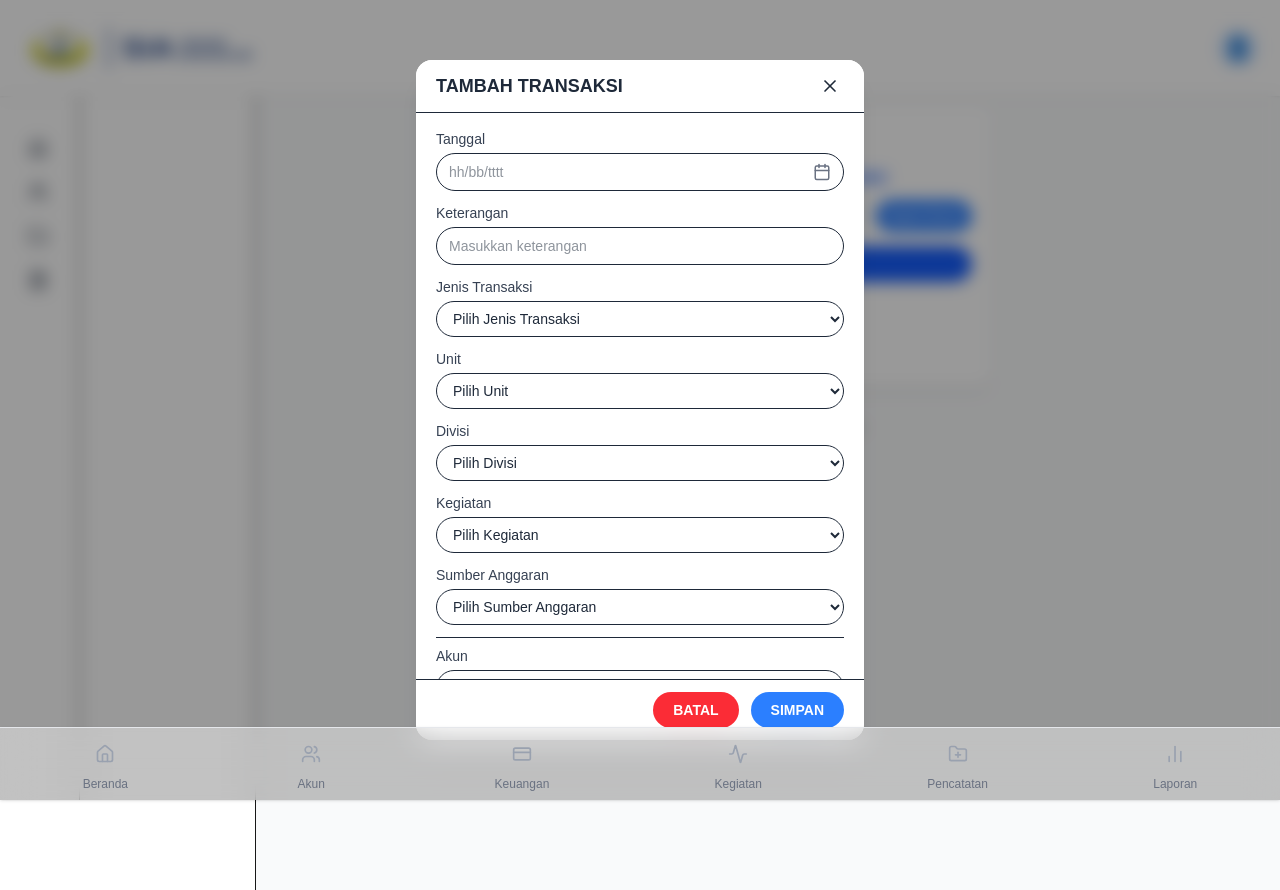
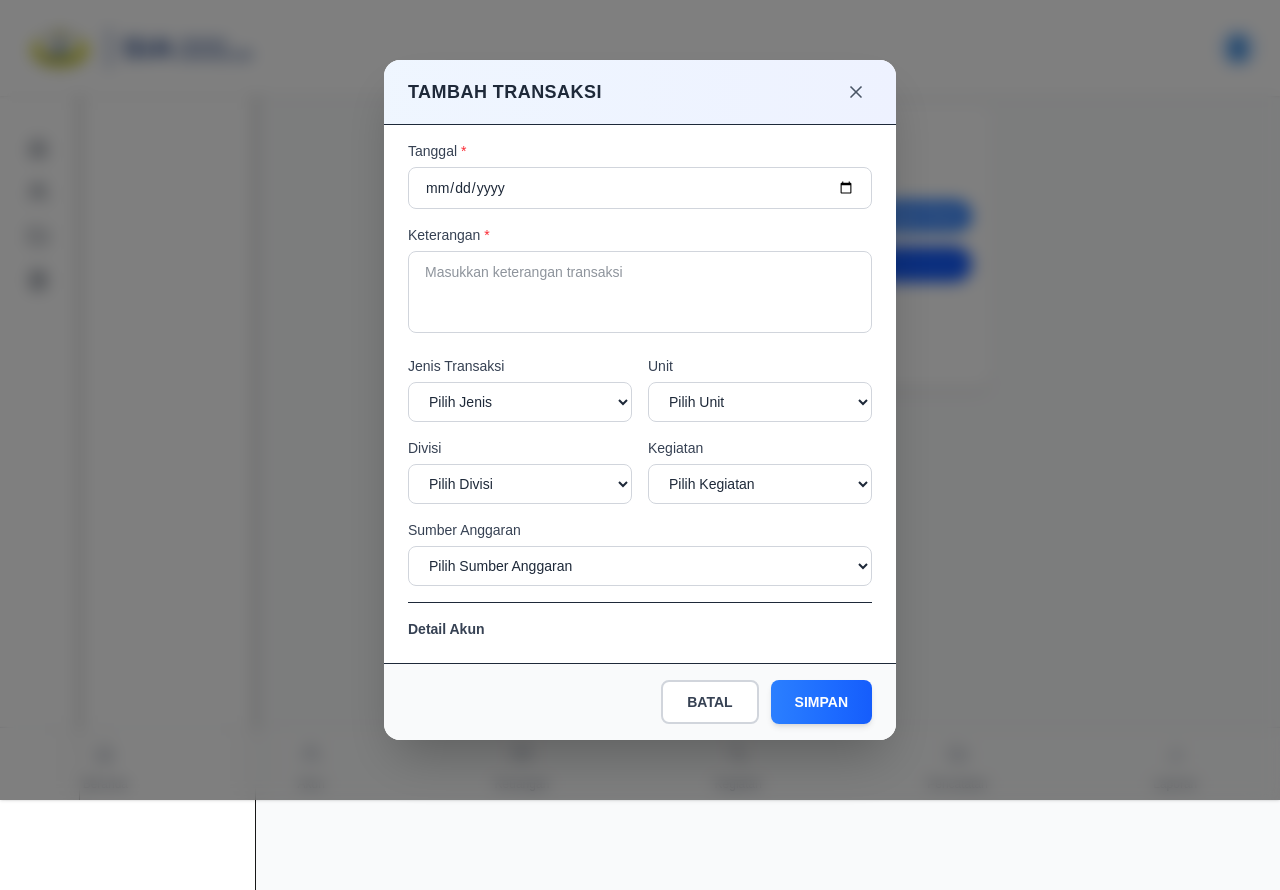
Before and after one commit to BijiKacang13/PBLPAGI3B1, a Next.js app in the folder frontend/frontend/: page /pencatatan/transaksi in a window 1280 px wide. Both pictures are taken after a click on the button "Tambah Transaksi". Built offline with nearby package versions, Linux system fonts and the light colour scheme.

Commit message:
update tampilan modal tambah transaksi

```diff
--- a/frontend/frontend/package.json
+++ b/frontend/frontend/package.json
@@ -12,7 +12,7 @@
     "axios": "^1.13.2",
     "framer-motion": "^12.23.24",
     "lucide-react": "^0.546.0",
-    "next": "15.5.4",
+    "next": "15.5.7",
     "react": "19.1.0",
     "react-dom": "19.1.0",
     "recharts": "^3.3.0"
--- a/frontend/frontend/src/components/TambahTransaksi.tsx
+++ b/frontend/frontend/src/components/TambahTransaksi.tsx
@@ -13,17 +13,43 @@ export default function TambahTransaksi({ open, onClose }: any) {
     divisi: "",
     kegiatan: "",
     sumber: "",
-    akun: "",
-    debit: "",
-    kredit: "",
   });
+
+  const [accounts, setAccounts] = useState([
+    { id: 1, akun: "", debit: "", kredit: "" }
+  ]);
 
   const handleChange = (e: any) => {
     setForm({ ...form, [e.target.name]: e.target.value });
   };
 
+  const handleAccountChange = (id: number, field: string, value: string) => {
+    setAccounts(accounts.map(acc =>
+      acc.id === id ? { ...acc, [field]: value } : acc
+    ));
+  };
+
+  const addAccount = () => {
+    const newId = Math.max(...accounts.map(a => a.id)) + 1;
+    setAccounts([...accounts, { id: newId, akun: "", debit: "", kredit: "" }]);
+  };
+
+  const removeAccount = (id: number) => {
+    if (accounts.length > 1) {
+      setAccounts(accounts.filter(acc => acc.id !== id));
+    }
+  };
+
+  const handleSubmit = () => {
+    console.log("Form submitted:", { ...form, accounts });
+    onClose();
+  };
+
   useEffect(() => {
     document.body.style.overflow = open ? "hidden" : "auto";
+    return () => {
+      document.body.style.overflow = "auto";
+    };
   }, [open]);
 
   if (!open) return null;
@@ -31,156 +57,268 @@ export default function TambahTransaksi({ open, onClose }: any) {
   return (
     <AnimatePresence>
       <motion.div
-        className="fixed inset-0 z-50 flex items-center justify-center bg-black/40 backdrop-blur-sm"
+        className="fixed inset-0 z-[9999] flex items-center justify-center bg-black/50 backdrop-blur-sm p-4"
         initial={{ opacity: 0 }}
         animate={{ opacity: 1 }}
         exit={{ opacity: 0 }}
+        onClick={onClose}
       >
         {/* Modal box */}
         <motion.div
-          initial={{ scale: 0.9, opacity: 0 }}
-          animate={{ scale: 1, opacity: 1 }}
-          exit={{ scale: 0.9, opacity: 0 }}
-          transition={{ duration: 0.25 }}
-          className="bg-white rounded-2xl shadow-xl w-[90%] max-w-md max-h-[85vh] flex flex-col overflow-hidden"
+          initial={{ scale: 0.95, opacity: 0, y: 20 }}
+          animate={{ scale: 1, opacity: 1, y: 0 }}
+          exit={{ scale: 0.95, opacity: 0, y: 20 }}
+          transition={{ duration: 0.2, ease: "easeOut" }}
+          onClick={(e) => e.stopPropagation()}
+          className="bg-white rounded-xl md:rounded-2xl shadow-2xl w-full max-w-lg max-h-[90vh] md:max-h-[85vh] flex flex-col overflow-hidden"
         >
           {/* Header */}
-          <div className="flex justify-between items-center px-5 py-3 border-b sticky top-0 bg-white z-10">
-            <h2 className="text-lg font-semibold text-gray-800">
+          <div className="flex justify-between items-center px-4 md:px-6 py-4 border-b bg-gradient-to-r from-blue-50 to-indigo-50">
+            <h2 className="text-base md:text-lg font-bold text-gray-800 tracking-wide">
               TAMBAH TRANSAKSI
             </h2>
             <button
               onClick={onClose}
-              className="p-1 rounded-full hover:bg-gray-100 transition"
+              className="p-1.5 rounded-full hover:bg-white/80 transition-colors duration-200"
+              aria-label="Tutup"
             >
-              <X size={20} />
+              <X size={20} className="text-gray-600" />
             </button>
           </div>
 
           {/* Isi form scrollable */}
-          <div className="flex-1 overflow-y-auto px-5 py-4 space-y-3">
+          <div className="flex-1 overflow-y-auto px-4 md:px-6 py-4 space-y-4">
             {/* Tanggal */}
-            <div>
-              <label className="block text-gray-700 mb-1 text-sm">Tanggal</label>
-              <div className="flex items-center border rounded-full px-3 py-2">
+            <div className="space-y-1.5">
+              <label className="block text-gray-700 font-medium text-sm">
+                Tanggal <span className="text-red-500">*</span>
+              </label>
+              <div className="relative">
                 <input
-                  type="text"
+                  type="date"
                   name="tanggal"
-                  placeholder="hh/bb/tttt"
                   value={form.tanggal}
                   onChange={handleChange}
-                  className="flex-1 bg-transparent outline-none text-sm"
+                  className="w-full border border-gray-300 rounded-lg px-4 py-2.5 text-sm outline-none focus:ring-2 focus:ring-blue-500 focus:border-transparent transition-all"
                 />
-                <Calendar size={18} className="text-gray-500" />
               </div>
             </div>
 
             {/* Keterangan */}
-            <div>
-              <label className="block text-gray-700 mb-1 text-sm">
-                Keterangan
+            <div className="space-y-1.5">
+              <label className="block text-gray-700 font-medium text-sm">
+                Keterangan <span className="text-red-500">*</span>
               </label>
-              <input
-                type="text"
+              <textarea
                 name="keterangan"
-                placeholder="Masukkan keterangan"
+                placeholder="Masukkan keterangan transaksi"
                 value={form.keterangan}
                 onChange={handleChange}
-                className="w-full border rounded-full px-3 py-2 text-sm outline-none focus:ring-2 focus:ring-blue-400"
+                rows={3}
+                className="w-full border border-gray-300 rounded-lg px-4 py-2.5 text-sm outline-none focus:ring-2 focus:ring-blue-500 focus:border-transparent transition-all resize-none"
               />
             </div>
 
-            {/* Dropdown umum */}
-            {[
-              { label: "Jenis Transaksi", name: "jenis" },
-              { label: "Unit", name: "unit" },
-              { label: "Divisi", name: "divisi" },
-              { label: "Kegiatan", name: "kegiatan" },
-              { label: "Sumber Anggaran", name: "sumber" },
-            ].map((item) => (
-              <div key={item.name}>
-                <label className="block text-gray-700 mb-1 text-sm">
-                  {item.label}
+            {/* Grid untuk form fields */}
+            <div className="grid grid-cols-1 md:grid-cols-2 gap-4">
+              {/* Jenis Transaksi */}
+              <div className="space-y-1.5">
+                <label className="block text-gray-700 font-medium text-sm">
+                  Jenis Transaksi
                 </label>
                 <select
-                  name={item.name}
-                  value={(form as any)[item.name]}
+                  name="jenis"
+                  value={form.jenis}
                   onChange={handleChange}
-                  className="w-full border rounded-full px-3 py-2 text-sm bg-white outline-none focus:ring-2 focus:ring-blue-400"
+                  className="w-full border border-gray-300 rounded-lg px-4 py-2.5 text-sm bg-white outline-none focus:ring-2 focus:ring-blue-500 focus:border-transparent transition-all"
                 >
-                  <option value="">Pilih {item.label}</option>
-                  <option value="contoh1">Contoh 1</option>
-                  <option value="contoh2">Contoh 2</option>
+                  <option value="">Pilih Jenis</option>
+                  <option value="pemasukan">Pemasukan</option>
+                  <option value="pengeluaran">Pengeluaran</option>
                 </select>
               </div>
-            ))}
 
-            <hr className="my-2" />
+              {/* Unit */}
+              <div className="space-y-1.5">
+                <label className="block text-gray-700 font-medium text-sm">
+                  Unit
+                </label>
+                <select
+                  name="unit"
+                  value={form.unit}
+                  onChange={handleChange}
+                  className="w-full border border-gray-300 rounded-lg px-4 py-2.5 text-sm bg-white outline-none focus:ring-2 focus:ring-blue-500 focus:border-transparent transition-all"
+                >
+                  <option value="">Pilih Unit</option>
+                  <option value="unit1">Unit 1</option>
+                  <option value="unit2">Unit 2</option>
+                </select>
+              </div>
+
+              {/* Divisi */}
+              <div className="space-y-1.5">
+                <label className="block text-gray-700 font-medium text-sm">
+                  Divisi
+                </label>
+                <select
+                  name="divisi"
+                  value={form.divisi}
+                  onChange={handleChange}
+                  className="w-full border border-gray-300 rounded-lg px-4 py-2.5 text-sm bg-white outline-none focus:ring-2 focus:ring-blue-500 focus:border-transparent transition-all"
+                >
+                  <option value="">Pilih Divisi</option>
+                  <option value="divisi1">Divisi 1</option>
+                  <option value="divisi2">Divisi 2</option>
+                </select>
+              </div>
+
+              {/* Kegiatan */}
+              <div className="space-y-1.5">
+                <label className="block text-gray-700 font-medium text-sm">
+                  Kegiatan
+                </label>
+                <select
+                  name="kegiatan"
+                  value={form.kegiatan}
+                  onChange={handleChange}
+                  className="w-full border border-gray-300 rounded-lg px-4 py-2.5 text-sm bg-white outline-none focus:ring-2 focus:ring-blue-500 focus:border-transparent transition-all"
+                >
+                  <option value="">Pilih Kegiatan</option>
+                  <option value="kegiatan1">Kegiatan 1</option>
+                  <option value="kegiatan2">Kegiatan 2</option>
+                </select>
+              </div>
+            </div>
+
+            {/* Sumber Anggaran - Full width */}
+            <div className="space-y-1.5">
+              <label className="block text-gray-700 font-medium text-sm">
+                Sumber Anggaran
+              </label>
+              <select
+                name="sumber"
+                value={form.sumber}
+                onChange={handleChange}
+                className="w-full border border-gray-300 rounded-lg px-4 py-2.5 text-sm bg-white outline-none focus:ring-2 focus:ring-blue-500 focus:border-transparent transition-all"
+              >
+                <option value="">Pilih Sumber Anggaran</option>
+                <option value="sumber1">Sumber 1</option>
+                <option value="sumber2">Sumber 2</option>
+              </select>
+            </div>
+
+            <div className="border-t pt-4 mt-2">
+              <h3 className="text-sm font-semibold text-gray-700 mb-3">
+                Detail Akun
+              </h3>
+
+              {/* Render multiple accounts */}
+              {accounts.map((account, index) => (
+                <div key={account.id} className="space-y-4 mb-6 pb-6 border-b last:border-b-0">
+                  <div className="flex items-center justify-between mb-2">
+                    <span className="text-xs font-semibold text-gray-500">
+
+                    </span>
+                    {accounts.length > 1 && (
+                      <button
+                        type="button"
+                        onClick={() => removeAccount(account.id)}
+                        className="text-red-500 hover:text-red-700 text-xs font-medium transition-colors"
+                      >
+                        <X size={16} />
+                      </button>
+                    )}
+                  </div>
 
                   {/* Akun */}
-            <div>
-              <label className="block text-gray-700 mb-1 text-sm">Akun</label>
+                  <div className="space-y-1.5">
+                    <label className="block text-gray-700 font-medium text-sm">
+                      Akun <span className="text-red-500">*</span>
+                    </label>
                     <select
-                name="akun"
-                value={form.akun}
-                onChange={handleChange}
-                className="w-full border rounded-full px-3 py-2 text-sm outline-none focus:ring-2 focus:ring-blue-400"
+                      value={account.akun}
+                      onChange={(e) => handleAccountChange(account.id, 'akun', e.target.value)}
+                      className="w-full border border-gray-300 rounded-lg px-4 py-2.5 text-sm outline-none focus:ring-2 focus:ring-blue-500 focus:border-transparent transition-all"
                     >
                       <option value="">Pilih Akun</option>
                       <option value="kas">Kas</option>
                       <option value="bank">Bank</option>
+                      <option value="piutang">Piutang</option>
+                      <option value="hutang">Hutang</option>
+                      <option value="modal">Modal</option>
+                      <option value="pendapatan">Pendapatan</option>
+                      <option value="beban">Beban</option>
                     </select>
                   </div>
 
+                  {/* Debit & Kredit Grid */}
+                  <div className="grid grid-cols-1 md:grid-cols-2 gap-4">
                     {/* Debit */}
-            <div>
-              <label className="block text-gray-700 mb-1 text-sm">Debit</label>
-              <div className="flex items-center border rounded-full px-3 py-2 bg-gray-50">
-                <span className="text-gray-500 mr-2 text-sm">Rp</span>
+                    <div className="space-y-1.5">
+                      <label className="block text-gray-700 font-medium text-sm">
+                        Debit
+                      </label>
+                      <div className="flex items-center border border-gray-300 rounded-lg px-4 py-2.5 bg-gray-50 focus-within:ring-2 focus-within:ring-green-500 focus-within:border-transparent transition-all">
+                        <span className="text-gray-600 mr-2 text-sm font-medium">Rp</span>
                         <input
                           type="number"
-                  name="debit"
-                  value={form.debit}
-                  onChange={handleChange}
+                          value={account.debit}
+                          onChange={(e) => handleAccountChange(account.id, 'debit', e.target.value)}
+                          placeholder="0"
                           className="flex-1 bg-transparent outline-none text-sm"
                         />
                       </div>
                     </div>
 
                     {/* Kredit */}
-            <div>
-              <label className="block text-gray-700 mb-1 text-sm">Kredit</label>
-              <div className="flex items-center border rounded-full px-3 py-2 bg-gray-50">
-                <span className="text-gray-500 mr-2 text-sm">Rp</span>
+                    <div className="space-y-1.5">
+                      <label className="block text-gray-700 font-medium text-sm">
+                        Kredit
+                      </label>
+                      <div className="flex items-center border border-gray-300 rounded-lg px-4 py-2.5 bg-gray-50 focus-within:ring-2 focus-within:ring-red-500 focus-within:border-transparent transition-all">
+                        <span className="text-gray-600 mr-2 text-sm font-medium">Rp</span>
                         <input
                           type="number"
-                  name="kredit"
-                  value={form.kredit}
-                  onChange={handleChange}
+                          value={account.kredit}
+                          onChange={(e) => handleAccountChange(account.id, 'kredit', e.target.value)}
+                          placeholder="0"
                           className="flex-1 bg-transparent outline-none text-sm"
                         />
                       </div>
                     </div>
+                  </div>
+                </div>
+              ))}
 
               {/* Tambah akun */}
-            <button className="flex items-center gap-1 text-blue-600 text-sm font-medium mt-1">
-              <Plus size={14} />
-              Tambah Akun
+              <button
+                type="button"
+                onClick={addAccount}
+                className="flex items-center gap-1.5 text-blue-600 hover:text-blue-700 text-sm font-medium transition-colors hover:gap-2"
+              >
+                <Plus size={16} />
+                Tambah Akun Lainnya
               </button>
+            </div>
 
             {/* Spacer agar scroll tidak mentok tombol */}
-            <div className="h-16"></div>
+            <div className="h-4"></div>
           </div>
 
           {/* Tombol aksi sticky */}
-          <div className="flex justify-end gap-3 border-t px-5 py-3 bg-white sticky bottom-0">
+          <div className="flex flex-col-reverse sm:flex-row justify-end gap-2 sm:gap-3 border-t px-4 md:px-6 py-4 bg-gray-50">
             <button
               onClick={onClose}
-              className="bg-red-500 hover:bg-red-600 text-white font-semibold py-2 px-5 rounded-full text-sm"
+              type="button"
+              className="bg-white border-2 border-gray-300 hover:bg-gray-50 text-gray-700 font-semibold py-2.5 px-6 rounded-lg text-sm transition-all duration-200 hover:shadow-md"
             >
               BATAL
             </button>
-            <button className="bg-blue-500 hover:bg-blue-600 text-white font-semibold py-2 px-5 rounded-full text-sm">
+            <button
+              onClick={handleSubmit}
+              type="button"
+              className="bg-gradient-to-r from-blue-500 to-blue-600 hover:from-blue-600 hover:to-blue-700 text-white font-semibold py-2.5 px-6 rounded-lg text-sm transition-all duration-200 shadow-md hover:shadow-lg"
+            >
               SIMPAN
             </button>
           </div>
```
Also changed, not shown: 1 other file (tests, documents, lock files or other folders). Lines whose indentation alone changed are shown as unchanged.
